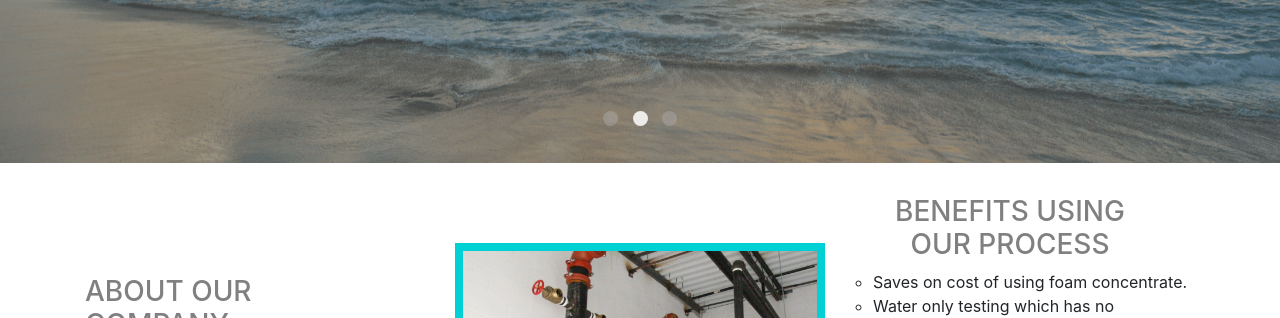
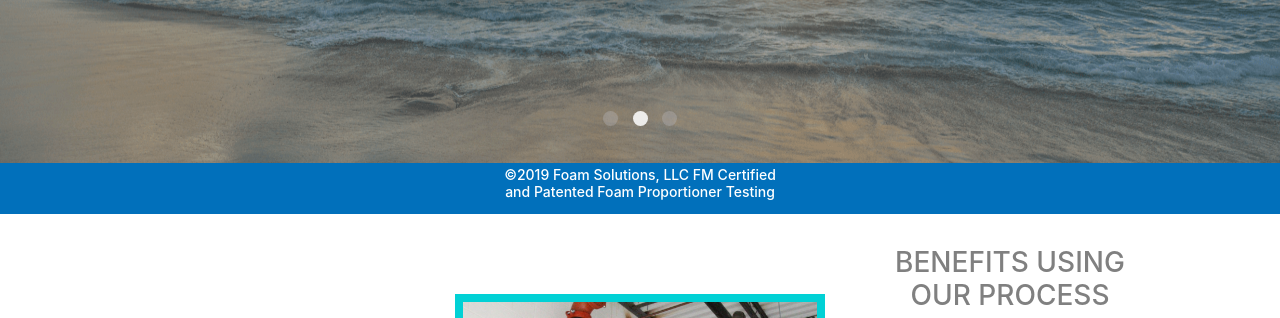
Before and after one commit to chasehoff/foam_solutions, a website: page index.html in a window 1280 px wide. Shown: the part 408-726 px from the top of the page. Drawn offline with nearby package versions, Linux system fonts and the light colour scheme.

Commit message:
Final Push

```diff
--- a/index.html
+++ b/index.html
@@ -84,6 +84,9 @@
         </ol>
     </div>
 </header>
+<section class="patent-data">
+    <h3>©2019 Foam Solutions, LLC FM Certified<br> and Patented Foam Proportioner Testing</h3>
+</section>
 <section class="wrapper">
     <div id="ind-about-us" class="container">
         <article id="column-one">
--- a/scss/main.scss
+++ b/scss/main.scss
@@ -620,6 +620,13 @@ form input {
         }
     }
 }
-@media screen and (max-width: 600px) {
-
+.patent-data {
+    display: block;
+    text-align: center;
+    background-color: #0170BB;
+    padding: .3rem;
+    h3 {
+        font-size: 14px;
+        color: white;
+    }
 }
```
Also changed, not shown: css/main.css.
